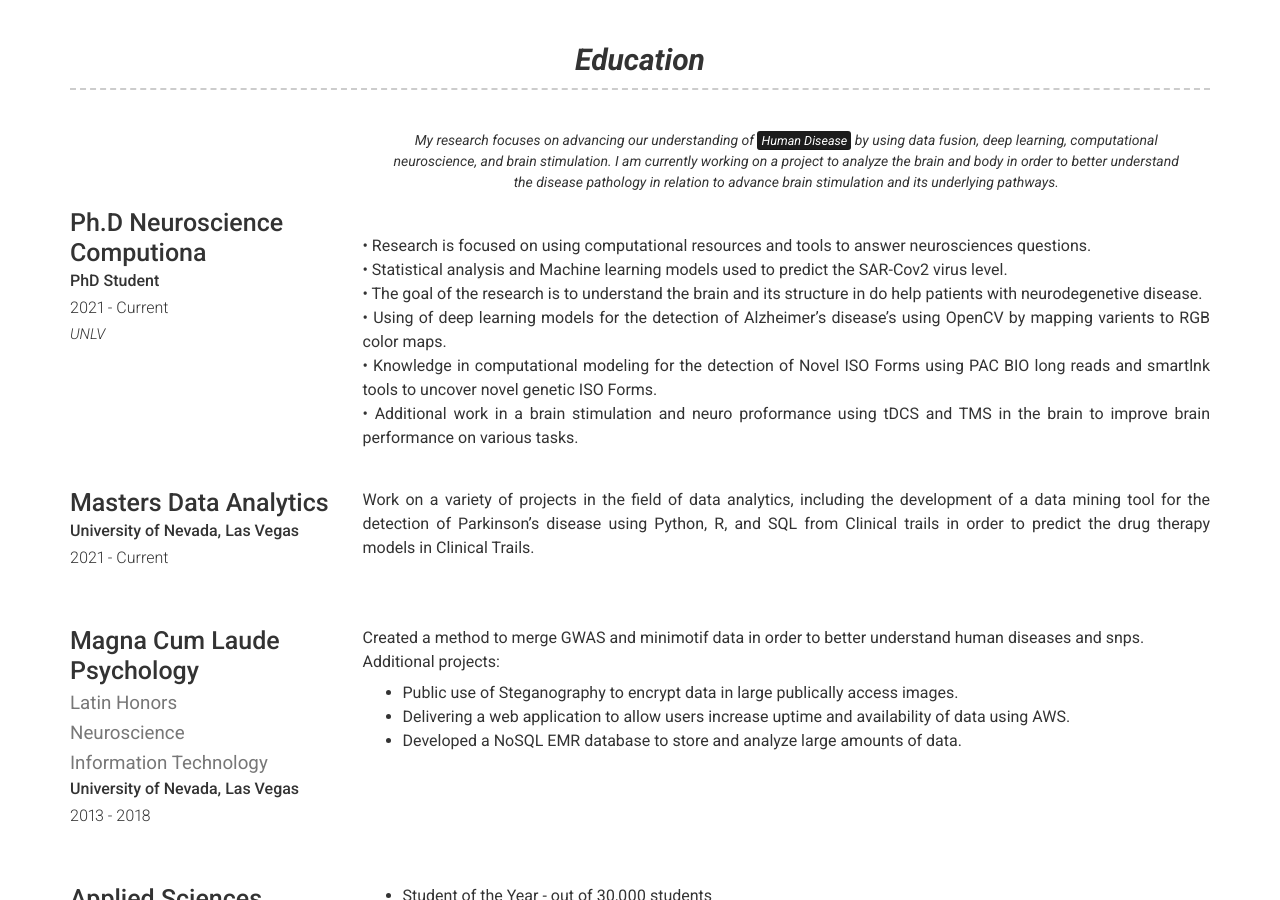
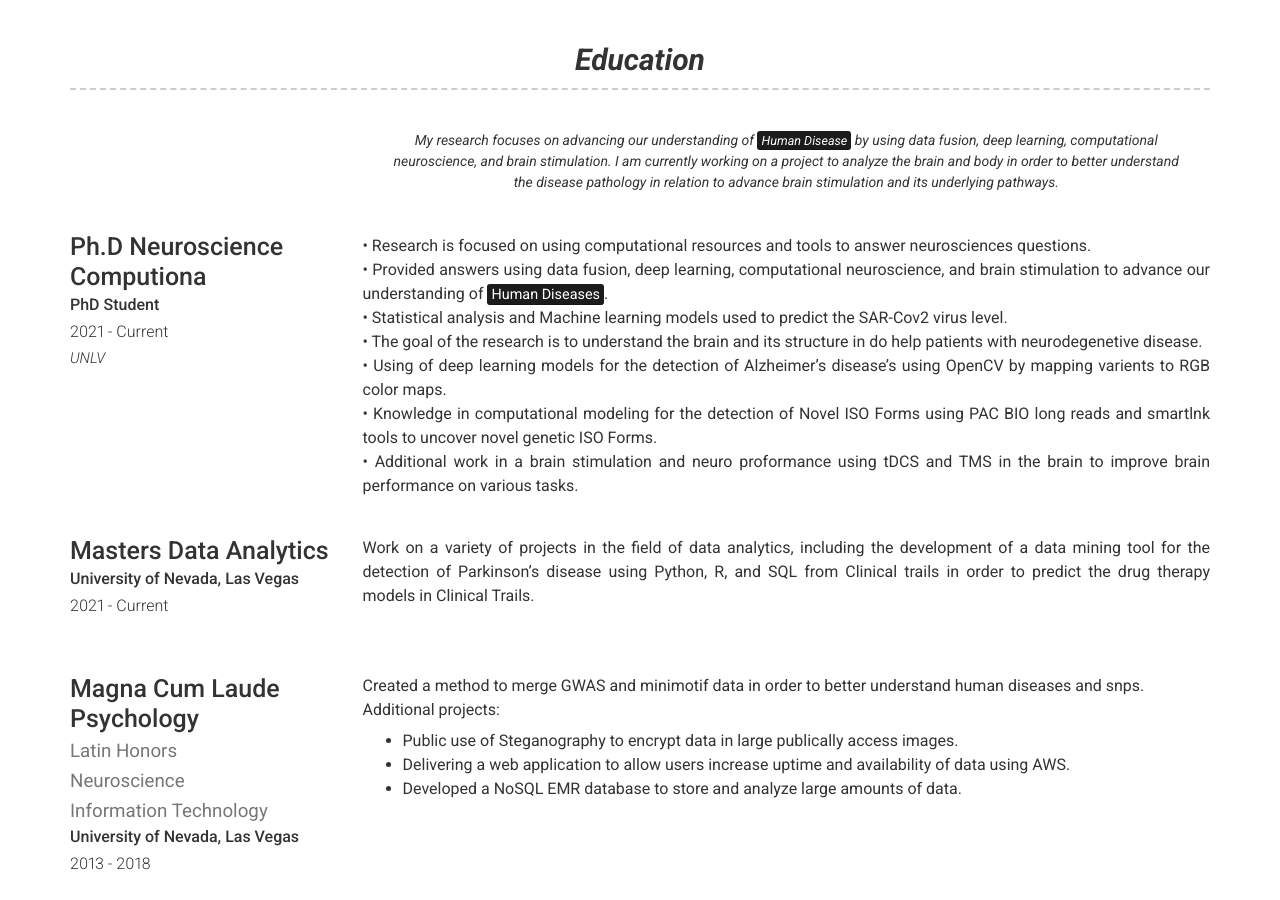
Before and after one commit to ricyoung/ricyoung.github.io, a Jekyll site: the page built from index.md, in a window 1280 px wide and 900 px high, scrolled down 2114 px. Built offline with Jekyll 4.4.1, drawn with Linux system fonts in a browser that asks for light colours; nearby versions of some CDN libraries.

Commit message:
Update _config.yml

```diff
--- a/_config.yml
+++ b/_config.yml
@@ -157,6 +157,7 @@ content:
 
         description:  # | this will include new lines to allow paragraphs
           <br>• Research is focused on using computational resources and tools to answer neurosciences questions.
+          <br>• Provided answers using data fusion, deep learning, computational neuroscience, and brain stimulation to advance our understanding of <mark>Human Diseases</mark>.
           <br>• Statistical analysis and Machine learning models used to predict the SAR-Cov2 virus level.
           <br>• The goal of the research is to understand the brain and its structure in do help patients with neurodegenetive disease.
           <br>•  Using of deep learning models for the detection of Alzheimer's disease's using OpenCV by mapping varients to RGB color maps.
```
